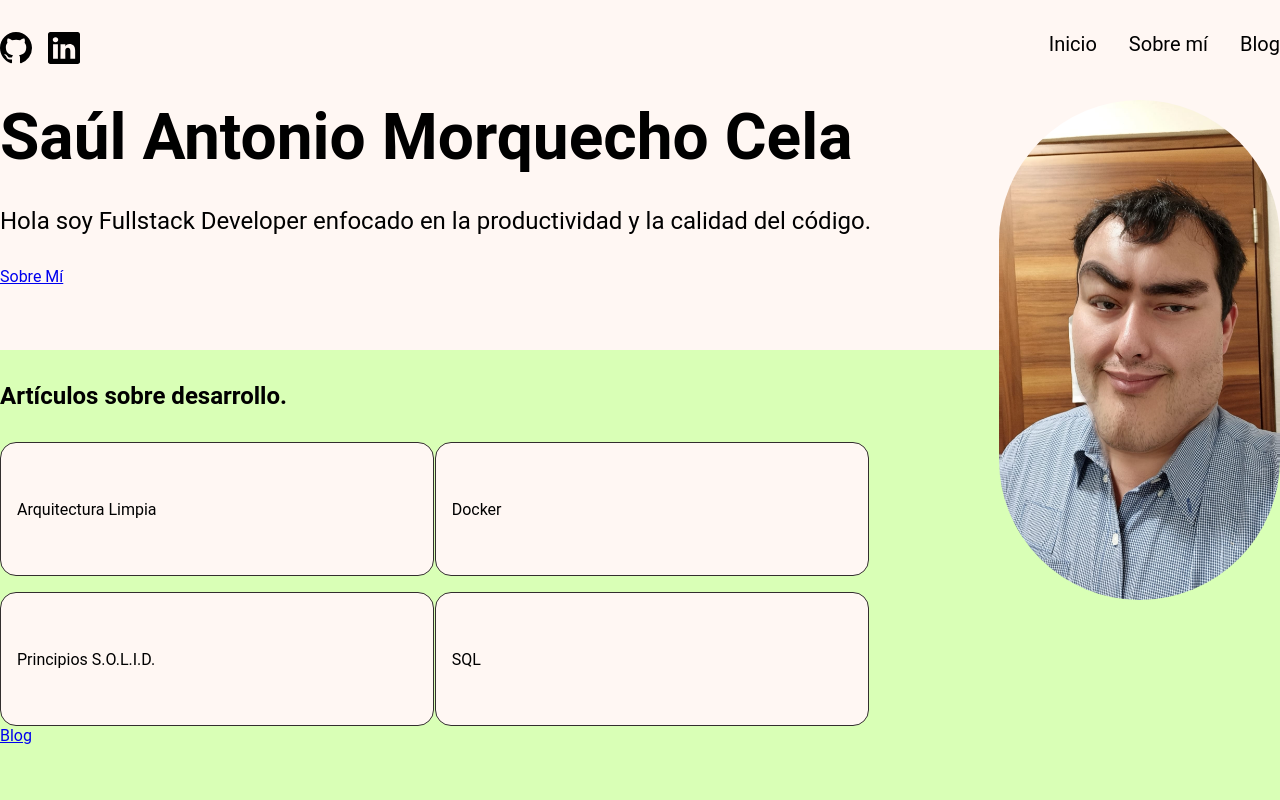
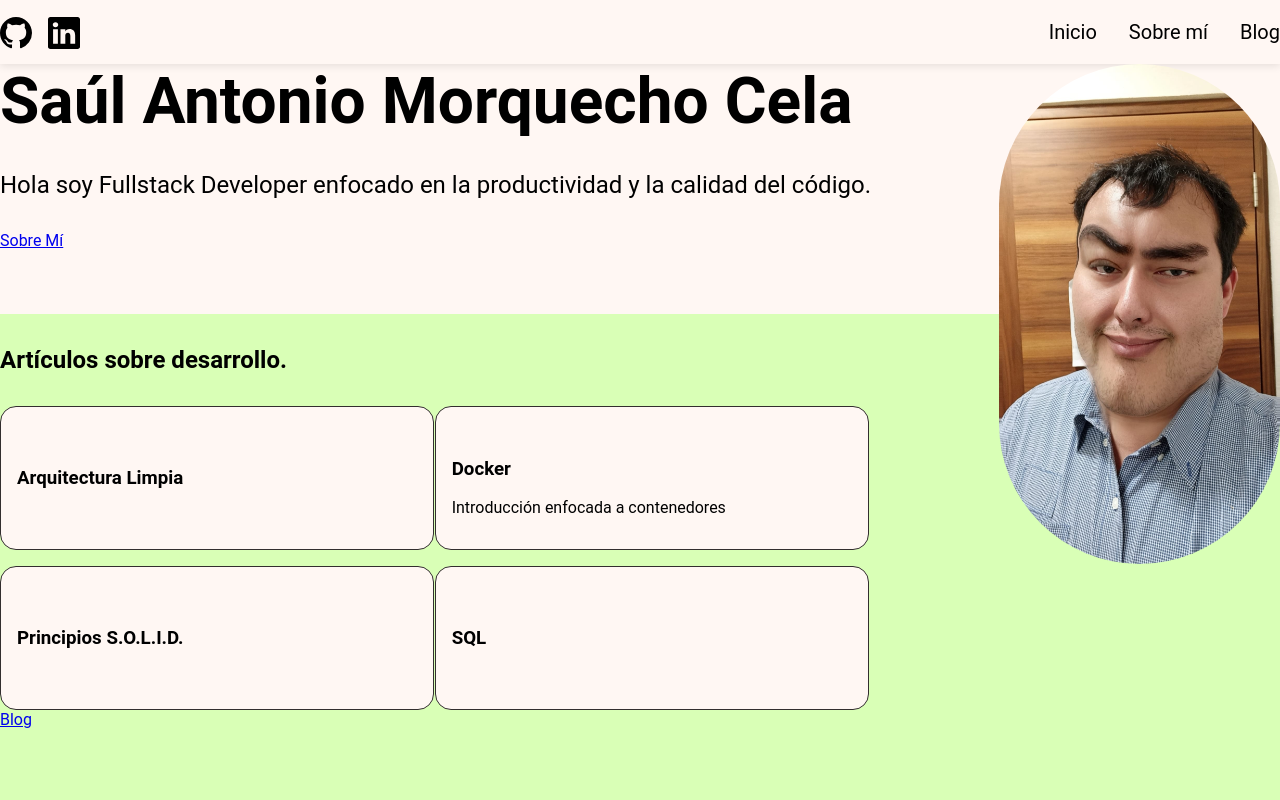
Before and after one commit to Reign-Beaux/Frontend, a React app: page / in a window 1280 px wide. Shown: the top 800 px of the page. Built offline with nearby package versions, Linux system fonts and the light colour scheme; the HTML template or start-up script is replaced by a standard one.

Commit message:
reparando stilos

```diff
--- a/src/Application/Styles/Rules.css
+++ b/src/Application/Styles/Rules.css
@@ -4,6 +4,7 @@
   --main-text-color: #332e2e;
   --padding-content: 0 10%;
   --max-width-content: 1464px;
+  --header-height: 64px;
 }
 
 html,
@@ -13,6 +14,14 @@ body {
   background-color: var(--main-background-color);
 }
 
-h1, h2, p, ul {
+h1,
+h2,
+p,
+ul {
   margin: 0;
 }
+
+hr {
+  border: none;
+  border-top: 1.5px solid var(--main-text-color);
+}
--- a/src/Presentation/Components/Layouts/MainLayout/Components/Header/Header.module.css
+++ b/src/Presentation/Components/Layouts/MainLayout/Components/Header/Header.module.css
@@ -1,24 +1,36 @@
 .header {
+  position: fixed;
   display: flex;
   justify-content: center;
   width: 100%;
+  height: 64px;
+  background-color: var(--main-background-color);
+  box-shadow: 0 2px 8px rgb(0 0 0 / 10%);
 
   & .headerContent {
     display: flex;
     flex: 1;
+    align-items: center;
     max-width: var(--max-width-content);
-    margin: 32px 0;
 
     & .socialNetworks {
       display: flex;
       flex: 1;
+      align-items: center;
       gap: 16px;
+      height: 48px;
+
+      & svg {
+        margin-top: 5px;
+      }
     }
 
     & .navMenu {
       display: flex;
       flex: 1;
       justify-content: flex-end;
+      align-items: center;
+      height: 48px;
 
       & ul {
         display: flex;
--- /dev/null
+++ b/src/Presentation/Components/Layouts/MainLayout/MainLayout.module.css
@@ -0,0 +1,3 @@
+.mainApplication {
+  padding-top: var(--header-height);
+}
--- a/src/Presentation/Components/Layouts/MainLayout/MainLayout.tsx
+++ b/src/Presentation/Components/Layouts/MainLayout/MainLayout.tsx
@@ -1,11 +1,13 @@
 import { Outlet } from "react-router-dom";
 import { Footer, Header } from "./Components";
+
+import styles from "./MainLayout.module.css";
 
 const MainLayout = () => {
   return (
     <>
       <Header />
-      <main>
+      <main className={styles.mainApplication}>
         <Outlet />
       </main>
       <Footer />
--- a/src/Presentation/Pages/Home/Components/BlogPresentation/BlogPresentation.tsx
+++ b/src/Presentation/Pages/Home/Components/BlogPresentation/BlogPresentation.tsx
@@ -6,7 +6,17 @@ import { BlogPresentationCard } from "./components";
 
 import styles from "./BlogPresentation.module.css";
 
-const articleFake: string[] = ["Arquitectura Limpia", "Docker", "Principios S.O.L.I.D.", "SQL"];
+interface ArticleFake {
+  title: string;
+  smallDescription: string;
+}
+
+const articleFake: ArticleFake[] = [
+  { title: "Arquitectura Limpia", smallDescription: "" },
+  { title: "Docker", smallDescription: "Introducción enfocada a contenedores" },
+  { title: "Principios S.O.L.I.D.", smallDescription: "" },
+  { title: "SQL", smallDescription: "" },
+];
 
 export const BlogPresentation = () => {
   return (
@@ -16,8 +26,8 @@ export const BlogPresentation = () => {
           <h2>Artículos sobre desarrollo.</h2>
           <div className={styles.articlesAccess}>
             {articleFake.map((article) => (
-              <Fragment key={article}>
-                <BlogPresentationCard cardText={article} />
+              <Fragment key={article.title}>
+                <BlogPresentationCard title={article.title} smallDescription={article.smallDescription} />
               </Fragment>
             ))}
           </div>
--- a/src/Presentation/Pages/Home/Components/BlogPresentation/components/Cards/BlogPresentationCard.module.css
+++ b/src/Presentation/Pages/Home/Components/BlogPresentation/components/Cards/BlogPresentationCard.module.css
@@ -1,10 +1,18 @@
 .blogPresentationCard {
   display: flex;
-  align-items: center;
+  flex-direction: column;
+  justify-content: center;
+  align-items: flex-start;
   width: 400px;
-  height: 100px;
+  height: 110px;
   padding: 16px;
   border: 1.5px solid var(--main-text-color);
   border-radius: 16px;
   background-color: var(--main-background-color);
+  cursor: pointer;
+  transition: transform 0.25s ease;
 }
+
+.blogPresentationCard:hover {
+  transform: scale(1.025);
+}
--- a/src/Presentation/Pages/Home/Components/BlogPresentation/components/Cards/BlogPresentationCard.tsx
+++ b/src/Presentation/Pages/Home/Components/BlogPresentation/components/Cards/BlogPresentationCard.tsx
@@ -1,13 +1,15 @@
 import styles from "./BlogPresentationCard.module.css";
 
 interface Props {
-  cardText: string;
+  title: string;
+  smallDescription: string;
 }
 
-export const BlogPresentationCard = ({ cardText }: Props) => {
+export const BlogPresentationCard = ({ title, smallDescription }: Props) => {
   return (
     <div className={styles.blogPresentationCard}>
-      <span>{cardText}</span>
+      <h3>{title}</h3>
+      <p>{smallDescription}</p>
     </div>
   );
 };
```
